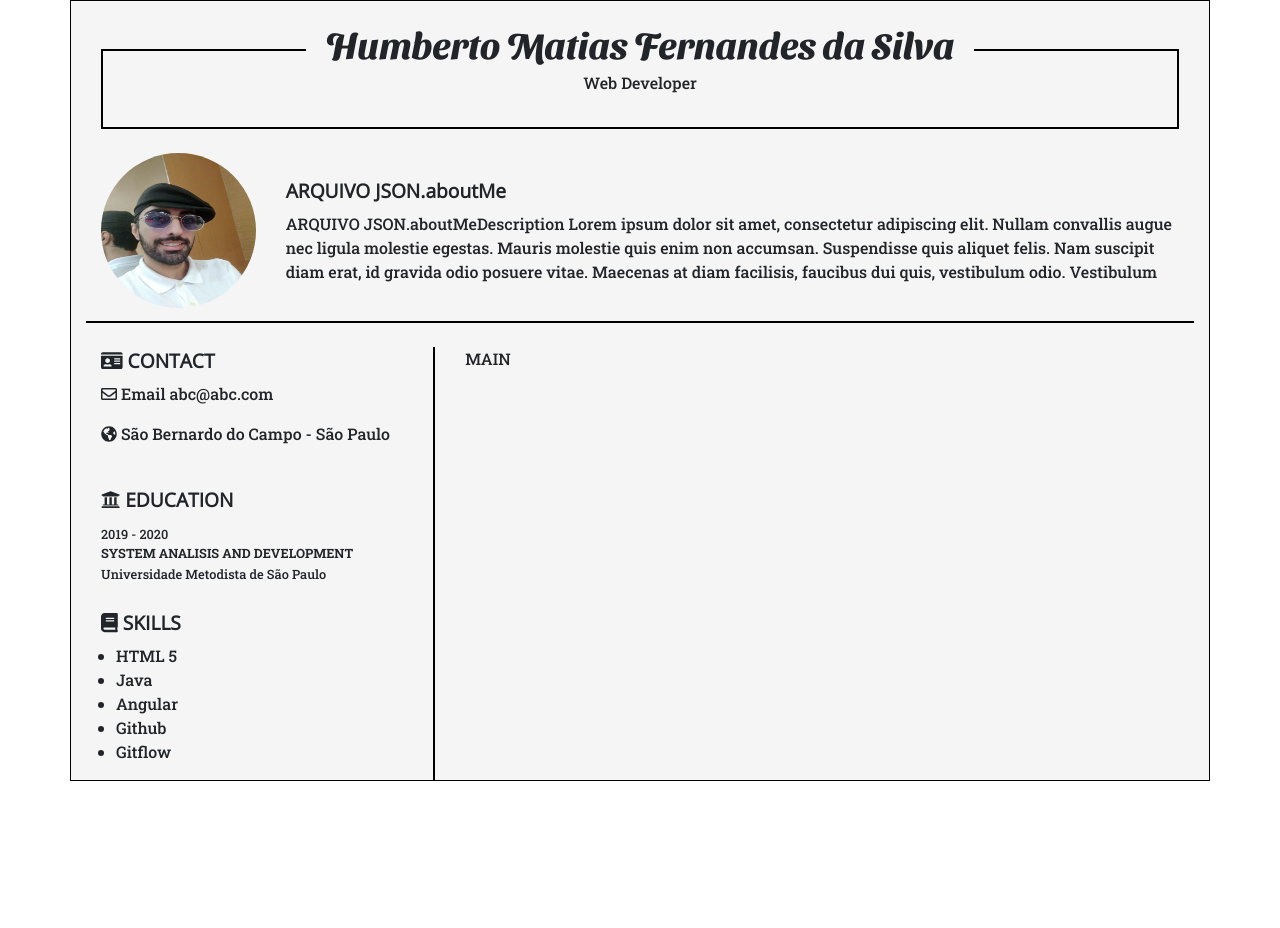
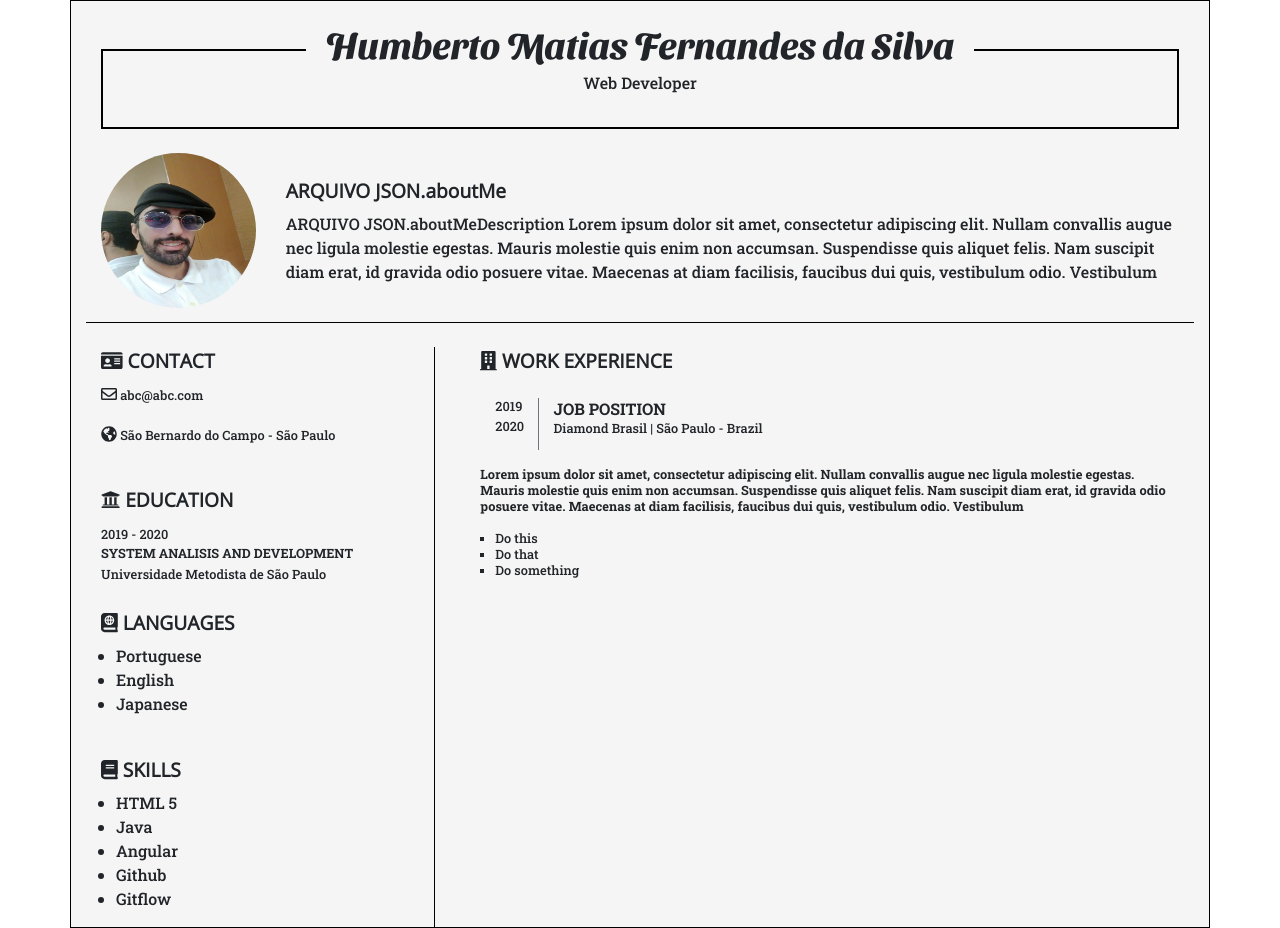
Before and after one commit to BetoMatias/resume, an Angular app: page / in a window 1280 px wide. Before the commit the page ends 800 px from the top, so only its background shows below. Built offline with nearby package versions, Linux system fonts and the light colour scheme.

Commit message:
Main-info added, side-info fixes

```diff
--- /dev/null
+++ b/src/app/views/components/main-info/main-info.component.html
@@ -0,0 +1,30 @@
+<div class="col-12">
+    <h3 class="mb-4">
+        <fa-icon [icon]="['fas', 'building']"></fa-icon> WORK EXPERIENCE
+    </h3>
+    <div class="work-experience">
+        <div class="period col-1 border-right border-secondary">
+            <small>
+                <p class="mb-0">2019</p>
+                <p class="mt-1">2020</p>
+            </small>
+        </div>
+        <div class="col-11">
+            <p class=" mb-0"><strong>JOB POSITION</strong></p>
+            <small>
+                <p class="mb-0">Diamond Brasil | São Paulo - Brazil</p>
+            </small>
+        </div>
+    </div>
+    <div class="mt-3 job-description">
+        <small>
+            <p><strong>Lorem ipsum dolor sit amet, consectetur adipiscing elit. Nullam convallis augue nec ligula molestie egestas. Mauris molestie quis enim non accumsan. Suspendisse quis aliquet felis. Nam suscipit diam erat, id gravida odio posuere vitae. Maecenas at diam facilisis, faucibus dui quis, vestibulum odio. Vestibulum</strong></p>
+
+            <ul class="col-12">
+                <li>Do this</li>
+                <li>Do that</li>
+                <li>Do something</li>
+            </ul>
+        </small>
+    </div>
+</div>
--- /dev/null
+++ b/src/app/views/components/main-info/main-info.component.scss
@@ -0,0 +1,11 @@
+.work-experience {
+    display: inline;
+    display: flex;
+    line-height: 140%;
+}
+.period {
+    line-height: 80%;
+}
+ul {
+    list-style-type: square;
+}
--- /dev/null
+++ b/src/app/views/components/main-info/main-info.component.ts
@@ -0,0 +1,15 @@
+import { Component, OnInit } from '@angular/core';
+
+@Component({
+  selector: 'app-main-info',
+  templateUrl: './main-info.component.html',
+  styleUrls: ['./main-info.component.scss']
+})
+export class MainInfoComponent implements OnInit {
+
+  constructor() { }
+
+  ngOnInit(): void {
+  }
+
+}
--- a/src/app/views/components/person/person.component.scss
+++ b/src/app/views/components/person/person.component.scss
@@ -23,7 +23,7 @@
             width: 155px;
         }
     }
-    border-bottom: 2px solid black;
+    border-bottom: 1px solid black;
 }
 
 .border-round {
--- a/src/app/views/components/side-info/side-info.component.html
+++ b/src/app/views/components/side-info/side-info.component.html
@@ -5,10 +5,10 @@
                 <fa-icon [icon]="['fas', 'id-card']"></fa-icon> CONTACT
             </h3>
             <p>
-                <fa-icon [icon]="['far', 'envelope']"></fa-icon> Email abc@abc.com
+                <fa-icon [icon]="['far', 'envelope']"></fa-icon><small> abc@abc.com</small>
             </p>
             <p>
-                <fa-icon [icon]="['fas', 'globe-americas']"></fa-icon> São Bernardo do Campo - São Paulo
+                <fa-icon [icon]="['fas', 'globe-americas']"></fa-icon><small> São Bernardo do Campo - São Paulo</small>
             </p>
         </div>
         <div class="col-12 mt-4">
@@ -25,6 +25,16 @@
         </div>
         <div class="col-12 mt-4">
             <h3>
+                <fa-icon [icon]="['fas', 'atlas']"></fa-icon> LANGUAGES
+            </h3>
+            <ul class="col-12">
+                <li>Portuguese</li>
+                <li>English</li>
+                <li>Japanese</li>
+            </ul>
+        </div>
+        <div class="col-12 mt-4">
+            <h3>
                 <fa-icon [icon]="['fas', 'book']"></fa-icon> SKILLS
             </h3>
             <ul class="col-12">
--- a/src/app/views/components/side-info/side-info.component.scss
+++ b/src/app/views/components/side-info/side-info.component.scss
@@ -1,4 +1,3 @@
 .side-info {
-    border-right: 2px black;
-    border-right: 2px solid black;
+    border-right: 1px solid black;
 }
--- a/src/app/views/overview/overview.component.html
+++ b/src/app/views/overview/overview.component.html
@@ -9,7 +9,7 @@
             <app-side-info></app-side-info>
         </div>
         <div class="col-8">
-            <main>MAIN</main>
+            <app-main-info></app-main-info>
         </div>
     </div>
 </div>
--- a/src/app/views/views.module.ts
+++ b/src/app/views/views.module.ts
@@ -10,13 +10,16 @@ import { FontAwesomeModule, FaIconLibrary } from '@fortawesome/angular-fontaweso
 
 import { faIdCard } from '@fortawesome/free-solid-svg-icons';
 import { faUniversity } from '@fortawesome/free-solid-svg-icons';
+import { faAtlas } from '@fortawesome/free-solid-svg-icons';
+import { faBuilding } from '@fortawesome/free-solid-svg-icons';
 import { faGlobeAmericas } from '@fortawesome/free-solid-svg-icons';
 import { faBook } from '@fortawesome/free-solid-svg-icons';
 import { faEnvelope } from '@fortawesome/free-regular-svg-icons';
+import { MainInfoComponent } from './components/main-info/main-info.component';
 
 
 @NgModule({
-  declarations: [OverviewComponent, PersonComponent, SideInfoComponent],
+  declarations: [OverviewComponent, PersonComponent, SideInfoComponent, MainInfoComponent],
   imports: [
     CommonModule,
     ViewsRoutingModule,
@@ -25,6 +28,6 @@ import { faEnvelope } from '@fortawesome/free-regular-svg-icons';
 })
 export class ViewsModule {
   constructor(library: FaIconLibrary) {
-    library.addIcons(faIdCard, faEnvelope, faUniversity, faGlobeAmericas, faBook);
+    library.addIcons(faIdCard, faEnvelope, faUniversity, faGlobeAmericas, faBook, faBuilding, faAtlas);
   }
 }
```
Also changed, not shown: 1 other file (tests, documents, lock files or other folders).
